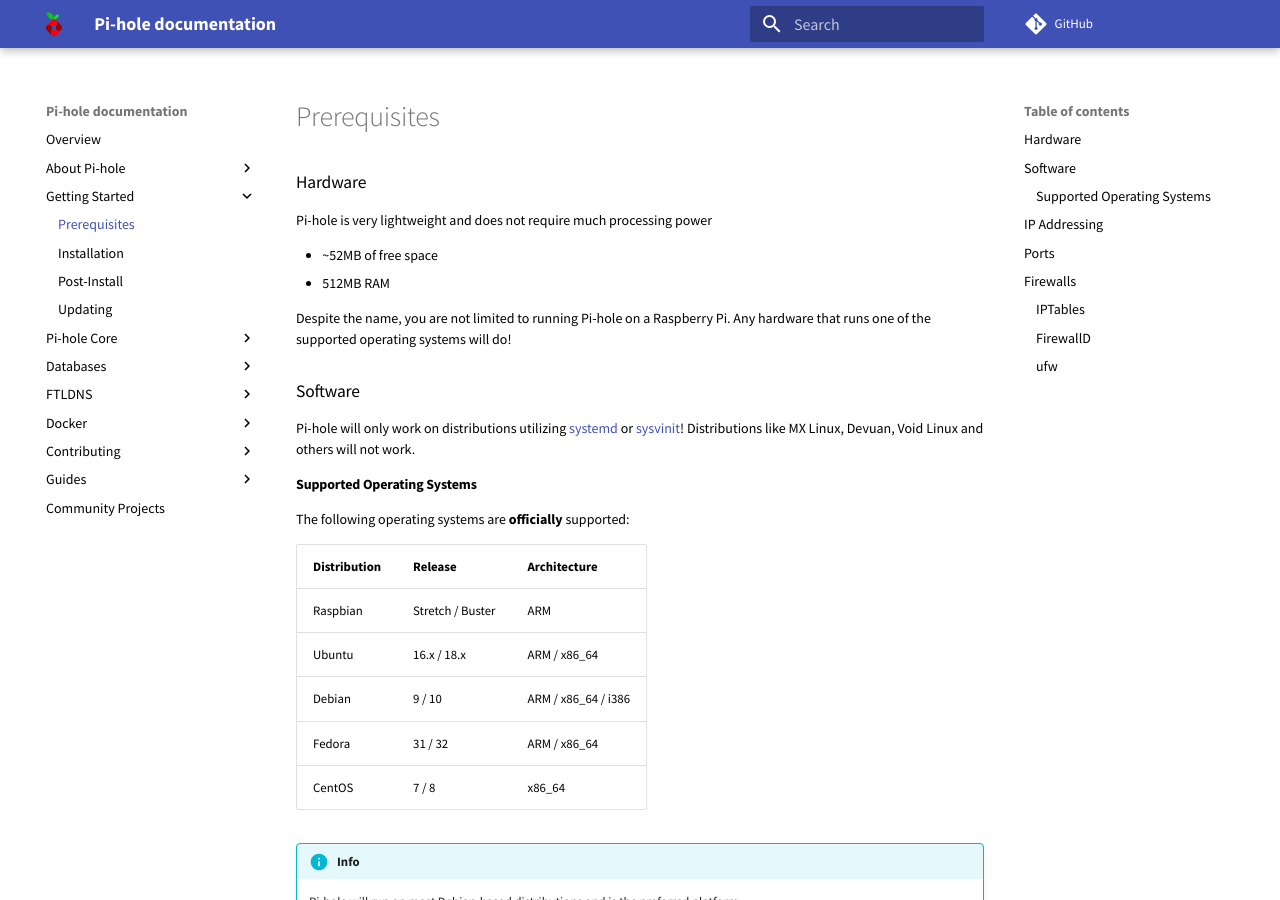
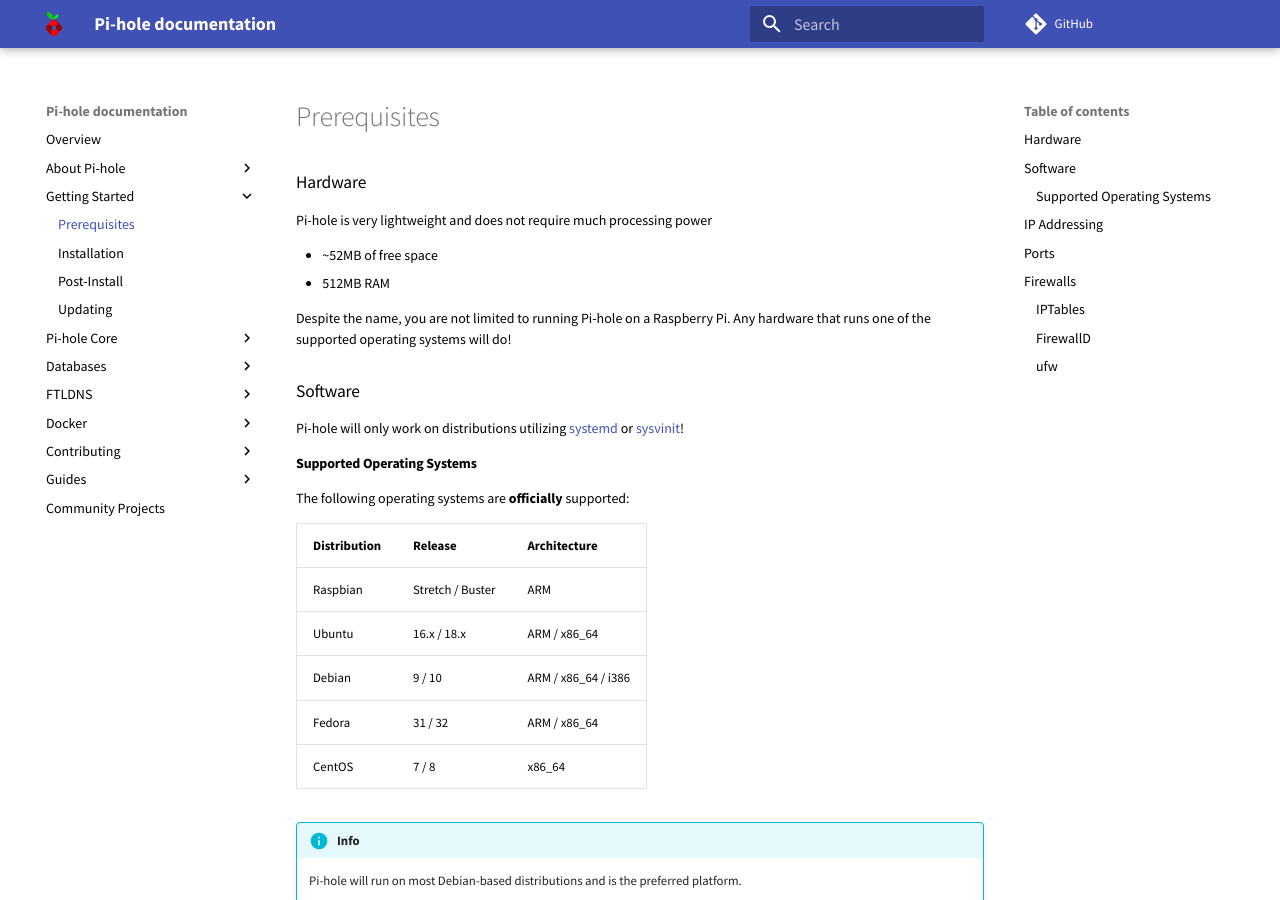
Before and after one commit to pi-hole/docs, an MkDocs documentation site: the page built from docs/main/prerequisites.md, in a window 1280 px wide and 900 px high. Built offline with MkDocs 1.6.1 and Material for MkDocs 9.7.7, drawn with Linux system fonts in a browser that asks for light colours; comment, search, counter and statistics services are not loaded.

Commit message:
Removed redundant sentence

```diff
--- a/docs/main/prerequisites.md
+++ b/docs/main/prerequisites.md
@@ -16,7 +16,7 @@
 
 ### Software
 
-Pi-hole will only work on distributions utilizing [systemd](https://systemd.io/) or [sysvinit](https://www.nongnu.org/sysvinit/)! Distributions like MX Linux, Devuan, Void Linux and others will not work.
+Pi-hole will only work on distributions utilizing [systemd](https://systemd.io/) or [sysvinit](https://www.nongnu.org/sysvinit/)!
 
 #### Supported Operating Systems
 
```
